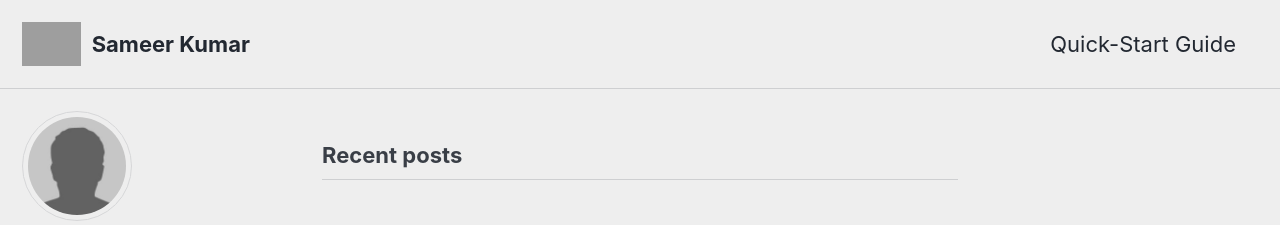
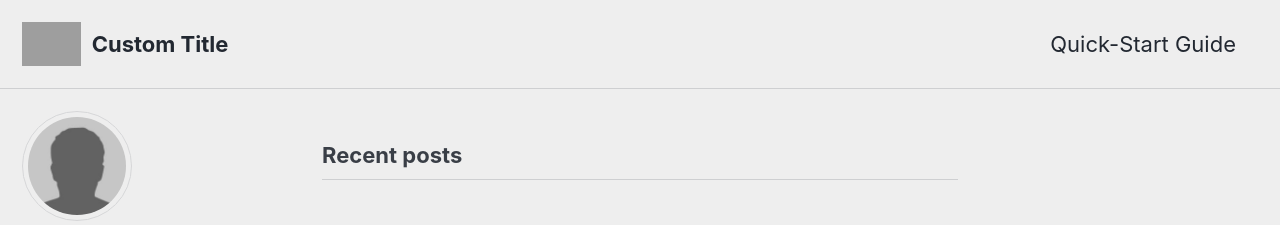
Before and after one commit to bvsk35/bvsk35.github.io, a Jekyll site: the page built from index.html, in a window 1280 px wide. Shown: the top 225 px of the page. Built offline with Jekyll 4.4.1, drawn with Linux system fonts in a browser that asks for light colours; cached includes are drawn as plain includes; the list of posts is cut into pages by our own code; grey boxes are pictures that could not be loaded.

Commit message:
Update _config.yml

```diff
--- a/_config.yml
+++ b/_config.yml
@@ -26,7 +26,7 @@ baseurl                  : # the subpath of your site, e.g. "/blog"
 repository               : # GitHub username/repo-name e.g. "mmistakes/minimal-mistakes"
 teaser                   : "/assets/images/500x300.png" # path of fallback teaser image, e.g. "/assets/images/500x300.png"
 logo                     : "/assets/images/88x88.png" # path of logo image to display in the masthead, e.g. "/assets/images/88x88.png"
-masthead_title           : # overrides the website title displayed in the masthead, use " " for no title
+masthead_title           : "Custom Title" # overrides the website title displayed in the masthead, use " " for no title
 # breadcrumbs            : false # true, false (default)
 words_per_minute         : 200
 comments:
```
